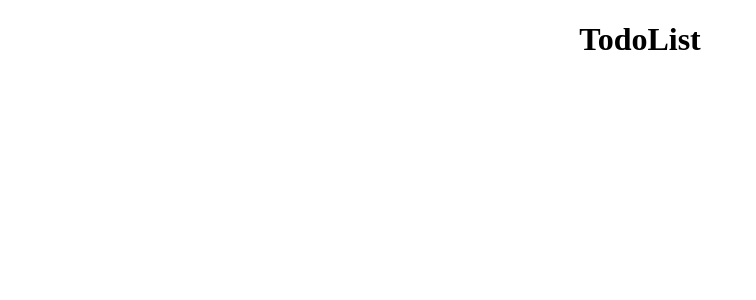
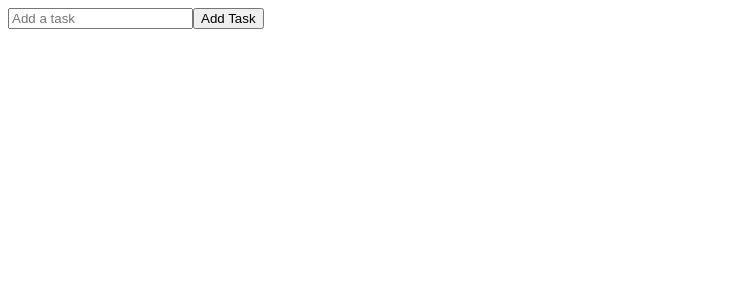
Before and after one commit to jamesmarcooo/Ivy-TodoList-TechExam, a React (Create React App) app: page / in a window 1280 px wide. Shown: the top 300 px of the page, without its empty margins (0-756 px from the left). Built offline with nearby package versions, Linux system fonts and the light colour scheme.

Commit message:
Done with TodoForm except with props

```diff
--- a/src/App.js
+++ b/src/App.js
@@ -1,9 +1,10 @@
 import './App.css';
+import TodoForm from './components/TodoForm';
 
 function App() {
   return (
-    <div className="App">
-      <h1>TodoList</h1>
+    <div className="todo-app">
+      <TodoForm />
     </div>
   );
 }
--- /dev/null
+++ b/src/components/TodoForm.js
@@ -0,0 +1,40 @@
+import React, { useState } from 'react'
+
+function TodoForm(props) {
+    /* input for the value of the state, setInput function that will update the input value */
+    const [input, setInput] = useState('') //init - empty string
+
+    const handleChange = e => {
+        /*saves the input once submitted*/
+        setInput(e.target.value)
+    }
+
+    const handleSubmit = e => {
+        /*function that prevents the reloading of the page when a task was added*/
+        e.preventDefault();
+
+        // props.onSubmit({
+        //     /* generates unique ID for task for the input as props*/
+        //     id: Math.floor(Math.random() * 10000),
+        //     text: input
+        // })
+
+        setInput(''); //resets the form into empty string
+    }
+
+    return (
+        <form className="todo-form" onSubmit={handleSubmit}> {/*calls handleSubmit when button was clicked*/}
+            <input
+                type='text'
+                placeholder='Add a task'
+                value={input}
+                name="text"
+                className='todo-input'
+                onChange={handleChange}
+            />
+            <button className="todo-button">Add Task</button>
+        </form>
+    )
+}
+
+export default TodoForm
```
Also changed, not shown: src/components/Todo.js (added), src/components/TodoList.js (added).
